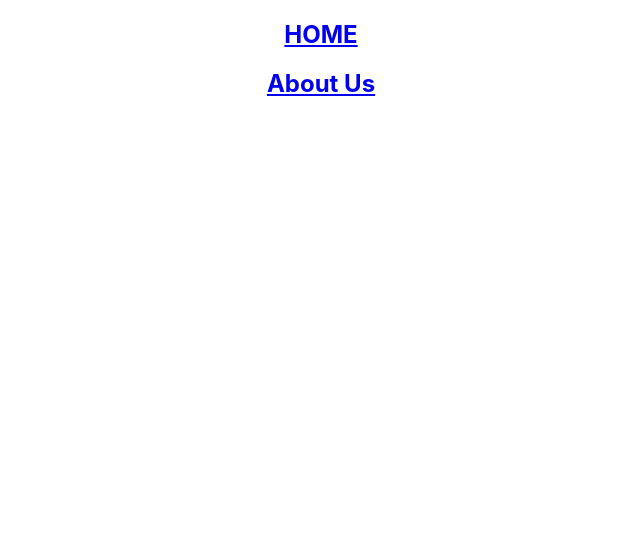
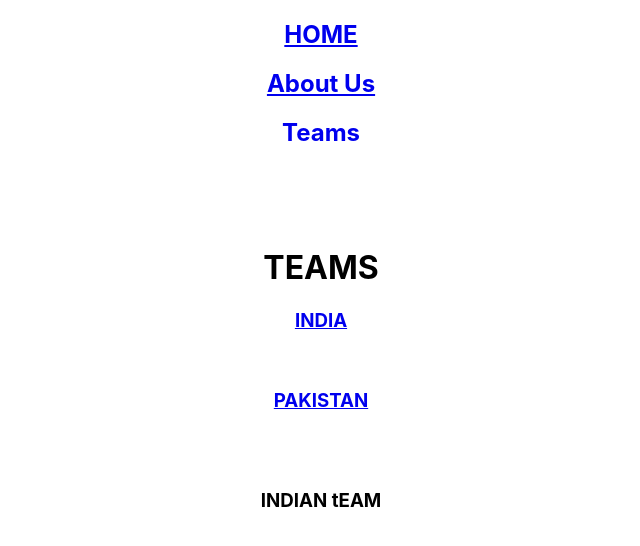
Before and after one commit to makansari7878/zee4-app, a React (Create React App) app: page /teams in a window 1280 px wide. Before the commit this address had no page. Shown: the top 546 px of the page, without its empty margins (319-959 px from the left). Built offline with nearby package versions, Linux system fonts and the light colour scheme.

Commit message:
sub routes

```diff
--- a/src/App.js
+++ b/src/App.js
@@ -4,6 +4,10 @@
 import NavBar from './components/NavBar';
 import {Routes, Route} from 'react-router-dom'
 import AboutUs from './components/AboutUs';
+import MyDefault from './components/MyDefault';
+import Teams from './components/Teams';
+import India from './components/India';
+import Pakistan from './components/Pakistan';
 
 function App() {
   return (
@@ -13,6 +17,13 @@
       <Routes>
         <Route path='/' element={<Home/>}></Route>
         <Route path='aboutus' element={<AboutUs/>}></Route>
+        <Route path='teams' element= {<Teams/>}>
+          <Route index element= {<India/>}></Route>
+            <Route path ='india' element={<India/>}></Route>
+            <Route path ='pakistan' element={<Pakistan/>}></Route>
+        </Route>
+
+        <Route path='*' element={<MyDefault/>}> </Route>
       </Routes>
     </div>
   );
--- a/src/components/AboutUs.js
+++ b/src/components/AboutUs.js
@@ -1,8 +1,15 @@
 import React from 'react'
+import {useNavigate} from 'react-router-dom'
 
 function AboutUs() {
+
+  const myNav = useNavigate()
   return (
-    <div>AboutUs</div>
+    <div>AboutUs <br></br>
+
+    <button onClick={() => myNav(-1)} > BACK </button>
+
+    </div>
   )
 }
 
--- /dev/null
+++ b/src/components/India.js
@@ -0,0 +1,11 @@
+import React from 'react'
+
+function India() {
+  return (
+    <div>
+      <h3> INDIAN tEAM</h3>
+    </div>
+  )
+}
+
+export default India
--- /dev/null
+++ b/src/components/MyDefault.js
@@ -0,0 +1,13 @@
+import React from 'react'
+
+function MyDefault() {
+  return (
+    <div>
+        <h1 style={{color : "red"}}> NO PAGE FOUND</h1>
+
+
+    </div>
+  )
+}
+
+export default MyDefault
--- a/src/components/NavBar.js
+++ b/src/components/NavBar.js
@@ -10,6 +10,7 @@
 
               <NavLink to='/'> <h2>  HOME</h2> </NavLink>
               <NavLink to='/aboutus'>  <h2>  About Us </h2> </NavLink>
+              <NavLink to='/teams'>  <h2> Teams </h2> </NavLink>
 
 
 
--- /dev/null
+++ b/src/components/Pakistan.js
@@ -0,0 +1,11 @@
+import React from 'react'
+
+function Pakistan() {
+  return (
+    <div>
+        <h1> Pakistan Team</h1>
+       </div>
+  )
+}
+
+export default Pakistan
--- /dev/null
+++ b/src/components/Teams.js
@@ -0,0 +1,25 @@
+import React from 'react'
+import {Link, Outlet} from 'react-router-dom'
+
+function Teams() {
+  return (
+    <div>
+
+       <h1>TEAMS </h1>
+
+           <Link to='/teams/india'> <h3> INDIA</h3> </Link>  &nbsp; &nbsp;&nbsp;
+           <Link to='/teams/pakistan'><h3> PAKISTAN</h3></Link>
+            <br></br><br></br>
+            <Outlet/>
+
+
+
+
+
+
+
+        </div>
+  )
+}
+
+export default Teams
```
